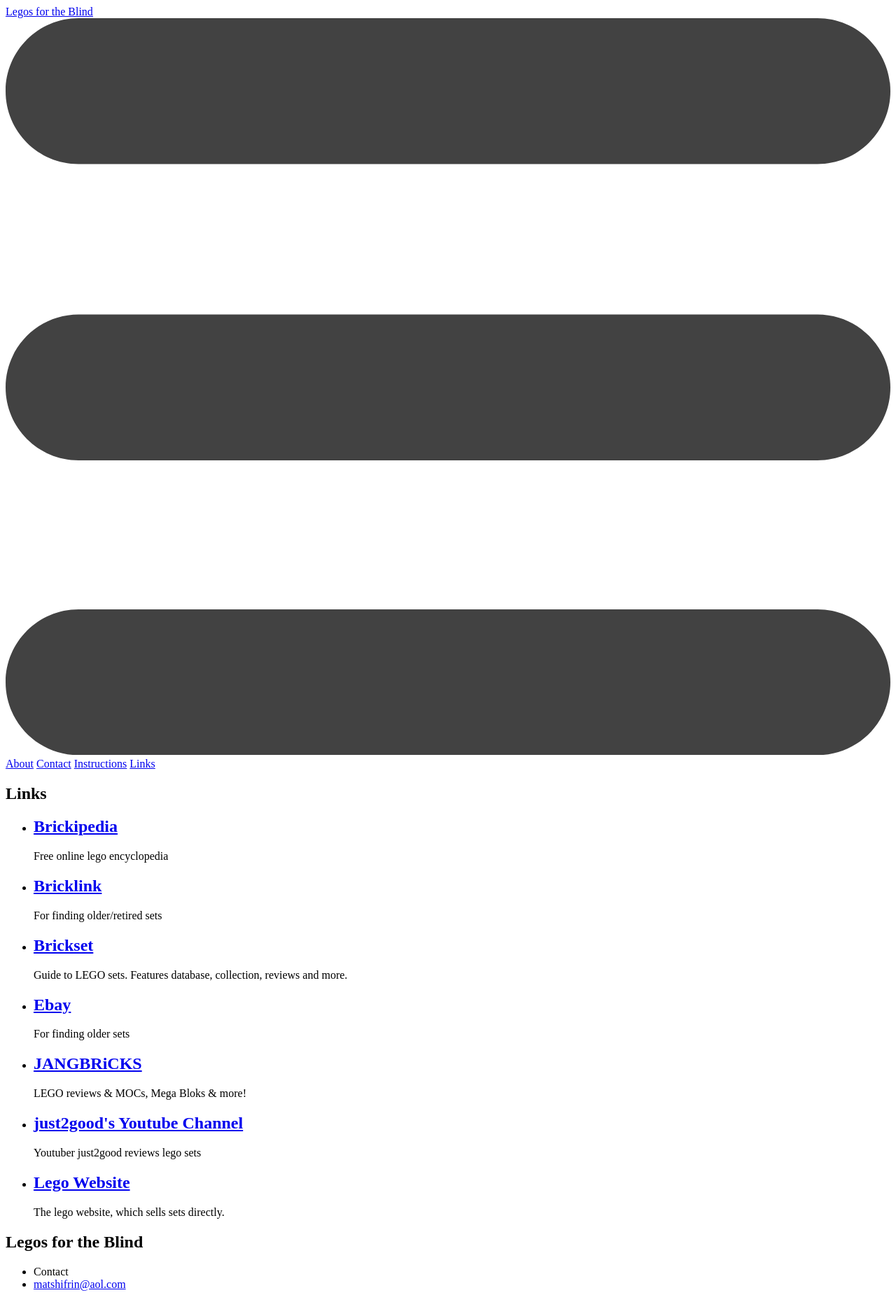
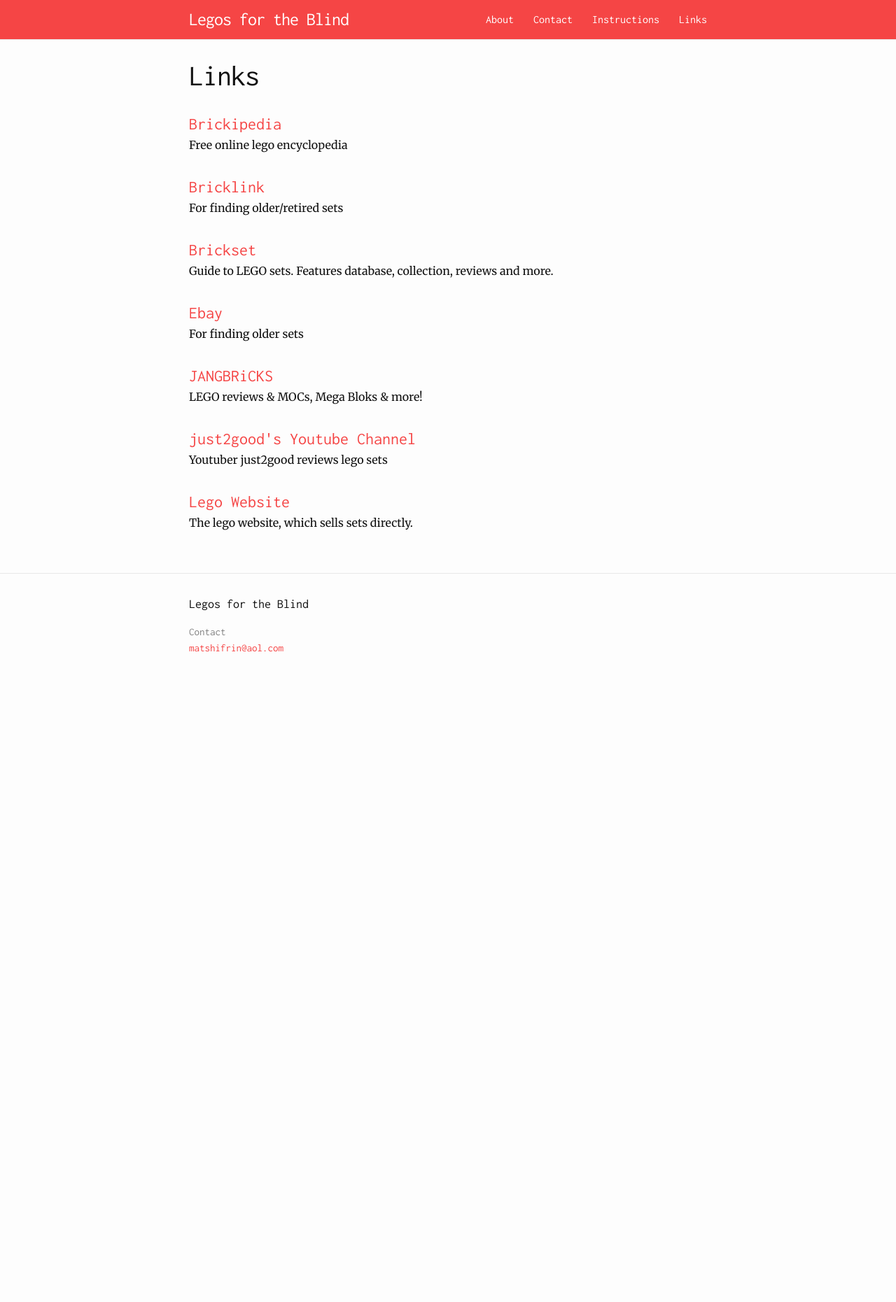
Before and after one commit to may5bee/lego-for-the-blind, a Jekyll site: the page built from _pages/links.md, in a window 1280 px wide. Shown: the whole page at 70% size. Built offline with Jekyll 4.4.1, drawn with Linux system fonts in a browser that asks for light colours; after the commit the page ends 997 px from its top, so only the background shows below that.

Commit message:
tearing my face out

```diff
--- a/_includes/head.html
+++ b/_includes/head.html
@@ -6,11 +6,11 @@
   <title>{% if page.title %}{{ page.title | escape }}{% else %}{{ site.title | escape }}{% endif %}</title>
   <meta name="description" content="{% if page.excerpt %}{{ page.excerpt | strip_html | strip_newlines | truncate: 160 }}{% else %}{{ site.description }}{% endif %}">
 
-  <link rel="stylesheet" href="{{site.baseurl}}/css/main.css">
+  <link rel="stylesheet" href="{{ site.github.url }}/css/main.css">
   <link rel="canonical" href="{{ page.url | replace:'index.html','' | prepend: site.baseurl | prepend: site.url }}">
   <link rel="alternate" type="application/rss+xml" title="{{ site.title }}" href="{{ "/feed.xml" | prepend: site.baseurl | prepend: site.url }}">
-  <link rel="stylesheet" href="{{ "/css/webicons.css" | prepend: site.baseurl }}">
-  <link rel="icon" type="image/jpeg" href="{{ "/img/icon.jpeg" | prepend: site.baseurl }}">
+  <link rel="stylesheet" href="{{ site.github.url }}/css/webicons.css">
+  <link rel="icon" type="image/jpeg" href="{{ site.github.url }}/img/icon.jpeg">
   <link href='https://fonts.googleapis.com/css?family=Merriweather' rel='stylesheet' type='text/css'>
   <link href='https://fonts.googleapis.com/css?family=Inconsolata' rel='stylesheet' type='text/css'>
 <script src="{{ "/js/modernizr.js" | prepend: site.baseurl }}"></script>
```
